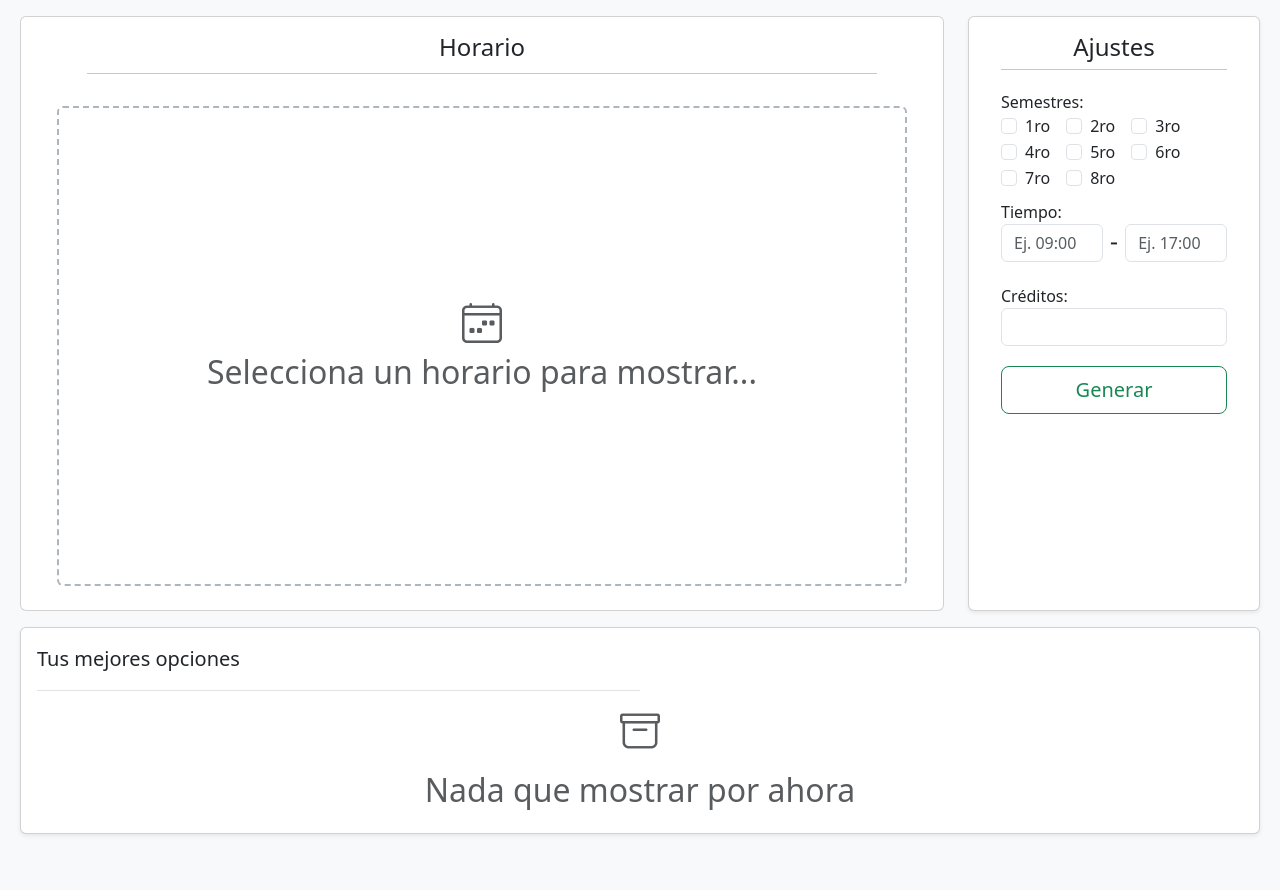
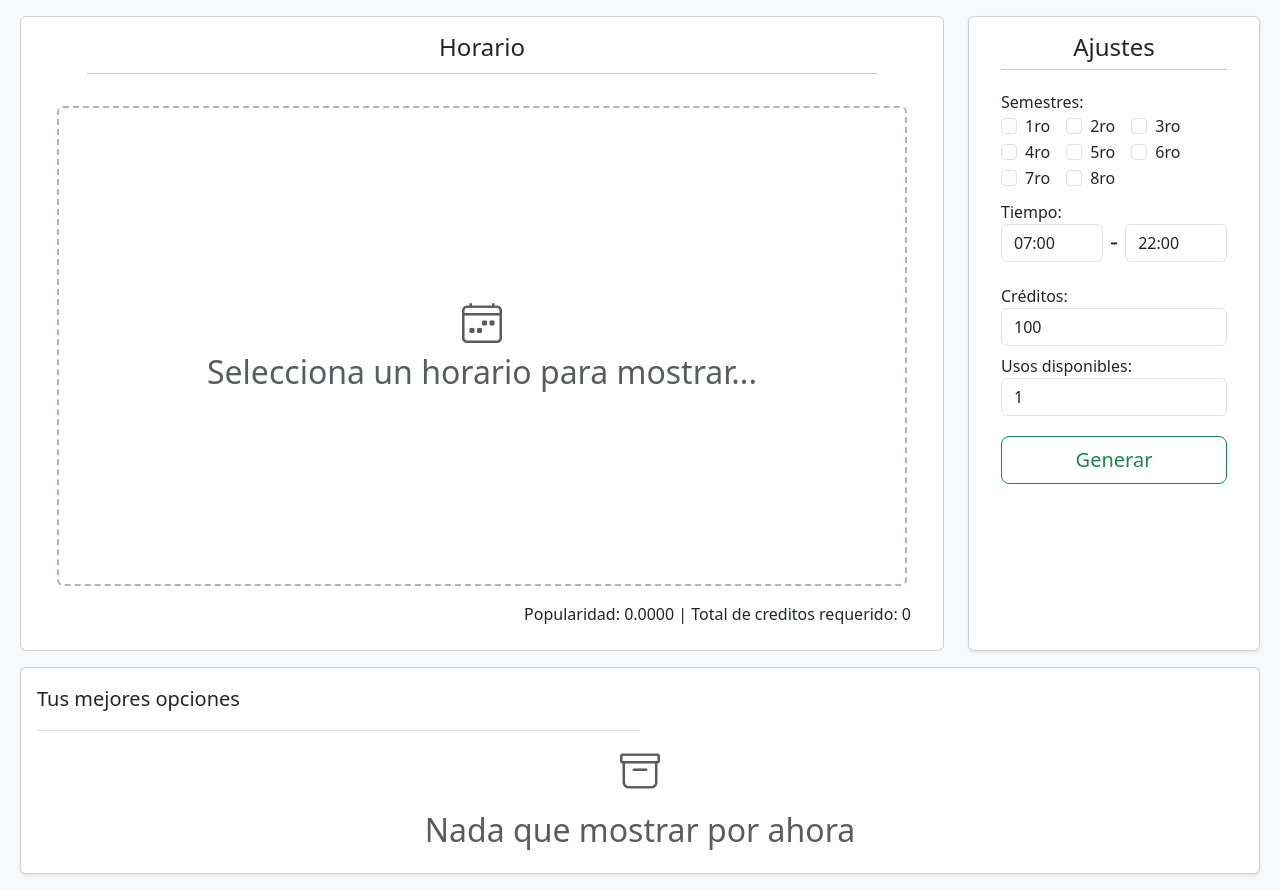
Before and after one commit to Luis4Armenta/schedule-generator, a React (Create React App) app: page /generator in a window 1280 px wide. Before the commit the page ends 850 px from the top, so only its background shows below. Built offline with nearby package versions, Linux system fonts and the light colour scheme.

Commit message:
Arreglos visuales

```diff
--- a/src/pages/generator/Components/form/GeneratonForm.js
+++ b/src/pages/generator/Components/form/GeneratonForm.js
@@ -10,6 +10,7 @@ const GeneratonForm = () => {
   const [endTime, setEndTime] = useState('22:00');
   const [credits, setCredits] = useState(100);
   const [loading, setLoading] = useState(false);
+  const [availableUses, setAvailableUses] = useState(1);
 
   let handdleSubmit = async (e) => {
     e.preventDefault();
@@ -19,7 +20,7 @@ const GeneratonForm = () => {
         method: "POST",
         headers:  {'Content-Type':  'application/json'},
         body: JSON.stringify({
-          "levels":["4"],
+          "levels":semesters,
           "semesters":semesters,
           "start_time":startTime,
           "end_time":endTime,
@@ -27,7 +28,7 @@ const GeneratonForm = () => {
           "shifts":["M", "V"],
           "length":7,
           "credits":credits,
-          "available_uses":0,
+          "available_uses":availableUses,
           "excluded_teachers":[],
           "excluded_subjects":[],
           "extra_subjects":[],
@@ -98,11 +99,11 @@ const GeneratonForm = () => {
                 <label className='fs-6 fw-medium'>Tiempo:</label>
                 <div className="d-flex">
                   <div className="mr-2">
-                    <input type="text" className="form-control" name="horaInicio" placeholder="Ej. 09:00" onChange={(e) => setStartTime(e.target.value)}/>
+                    <input type="text" className="form-control" name="horaInicio" placeholder="Ej. 09:00" value={startTime} onChange={(e) => setStartTime(e.target.value)}/>
                   </div>
                   <p className='mx-1 fw font-monospace fs-4'> - </p>
                   <div>
-                    <input type="text" className="form-control" name="horaFin" placeholder="Ej. 17:00" onChange={(e) => setEndTime(e.target.value)}/>
+                    <input type="text" className="form-control" name="horaFin" placeholder="Ej. 17:00" value={endTime} onChange={(e) => setEndTime(e.target.value)}/>
                   </div>
                 </div>
               </div>
@@ -110,7 +111,11 @@ const GeneratonForm = () => {
               {/* Créditos - Input */}
               <div className="form-group my-1">
                 <label className='fs-6 fw-medium'>Créditos:</label>
-                <input type="number" className="form-control" name="creditos" onChange={(e) => setCredits(e.target.value)}/>
+                <input type="number" className="form-control" name="creditos" value={credits} onChange={(e) => setCredits(e.target.value)}/>
+              </div>
+              <div className="form-group my-1">
+                <label className='fs-6 fw-medium'>Usos disponibles:</label>
+                <input type="number" className="form-control" name="creditos" value={availableUses} onChange={(e) => setAvailableUses(e.target.value)}/>
               </div>
 
               {/* Botón de envío */}
--- a/src/pages/generator/Components/picker/SchedulePicker.js
+++ b/src/pages/generator/Components/picker/SchedulePicker.js
@@ -11,29 +11,33 @@ const SchedulePicker = ({ onSelect }) => {
   const handleScheduleSelect = (schedule) => {
     setSelectedSchedule(schedule);
     onSelect(schedule);
-  }
+  };
 
   return (
     <div className='card shadow-sm'>
       <div className='card-body'>
         <p className='card-title text-left fw-medium fs-5'>Tus mejores opciones</p>
-        <hr className='w-50 text-white-50 bg-dark shadow-sm'/>
-        {apiData.length === 0 &&
+        <hr className='w-50 text-white-50 bg-dark shadow-sm' />
+        {apiData.length === 0 ? (
           <div className='text-center text-body-secondary'>
-            <p><i class="bi bi-archive h1"></i></p>
+            <p><i className="bi bi-archive h1"></i></p>
             <h2>Nada que mostrar por ahora</h2>
           </div>
-        }
-        <div className="card-group overflow-auto">
-          <div className="opciones-scroll">
-            {
-
-              apiData.map((item, index) => (
-                <div className="card opcion shadow-sm" key={index} onClick={() => handleScheduleSelect(item)}>{index+1}</div>
-              ))
-            }
+        ) : (
+          <div className="card-group overflow-auto">
+            <div className="opciones-scroll">
+              {apiData.map((item, index) => (
+                <div
+                  className={`card opcion shadow-sm ${selectedSchedule === item ? 'selected' : ''}`}
+                  key={index}
+                  onClick={() => handleScheduleSelect(item)}
+                >
+                  {index + 1}
+                </div>
+              ))}
+            </div>
           </div>
-        </div>
+        )}
       </div>
     </div>
   );
--- a/src/pages/generator/Components/picker/picker.css
+++ b/src/pages/generator/Components/picker/picker.css
@@ -26,4 +26,11 @@
   cursor: pointer;
 }
 
+.selected {
+  background-color: #d93f47; /* Color de fondo cuando está seleccionado */
+  color: black; /* Color del texto cuando está seleccionado */
+  /* Otros estilos adicionales según sea necesario */
+}
+
+
 /* Ajusta los estilos según tus preferencias */
--- a/src/pages/generator/Components/viwer/ScheduleViwer.js
+++ b/src/pages/generator/Components/viwer/ScheduleViwer.js
@@ -1,9 +1,8 @@
-import React from 'react'
+import React, { useState } from 'react'
 import 'bootstrap/dist/css/bootstrap.min.css';
 import Schedule from './schedule/Schedule'
 
 const ScheduleViwer = ({ selectSchedule }) => {
-
   return (
     <div className='card w-100 h-100'>
       <div className='card-body p-2 h-100'>
@@ -17,6 +16,14 @@ const ScheduleViwer = ({ selectSchedule }) => {
               <Schedule selectedSchedule={selectSchedule}/>
             </div>
           </div>
+          <div className='row text-end w-100'>
+            <div className='col-12'>
+              <span className='d-inline'>
+                {selectSchedule ? <p>Popularidad: {selectSchedule.popularity.toFixed(4)} | Total de creditos requerido: {selectSchedule.total_credits_required}</p>
+                : <p>Popularidad: 0.0000 | Total de creditos requerido: 0</p>}
+              </span>
+            </div>
+          </div>
 
         </div>
       </div>
```
